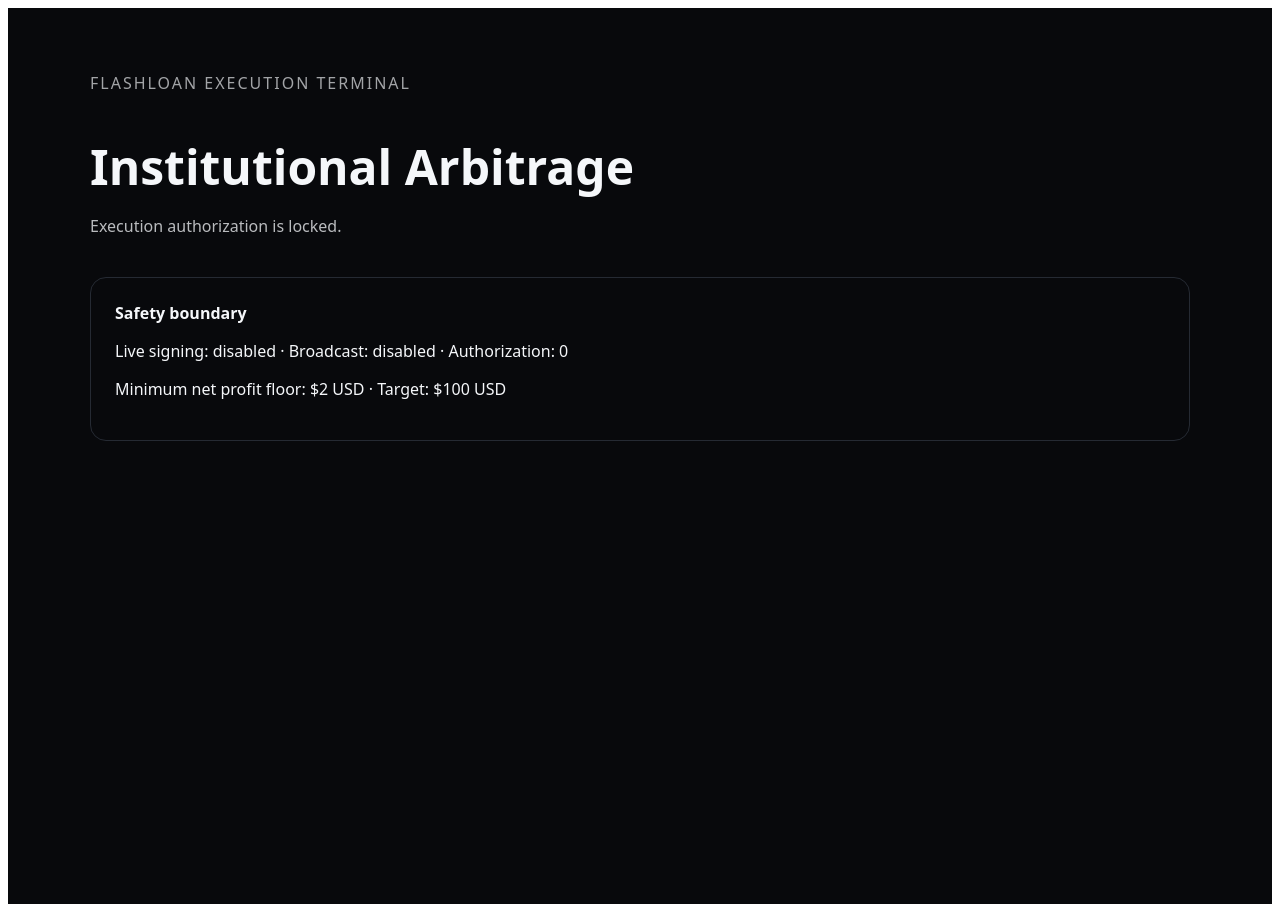
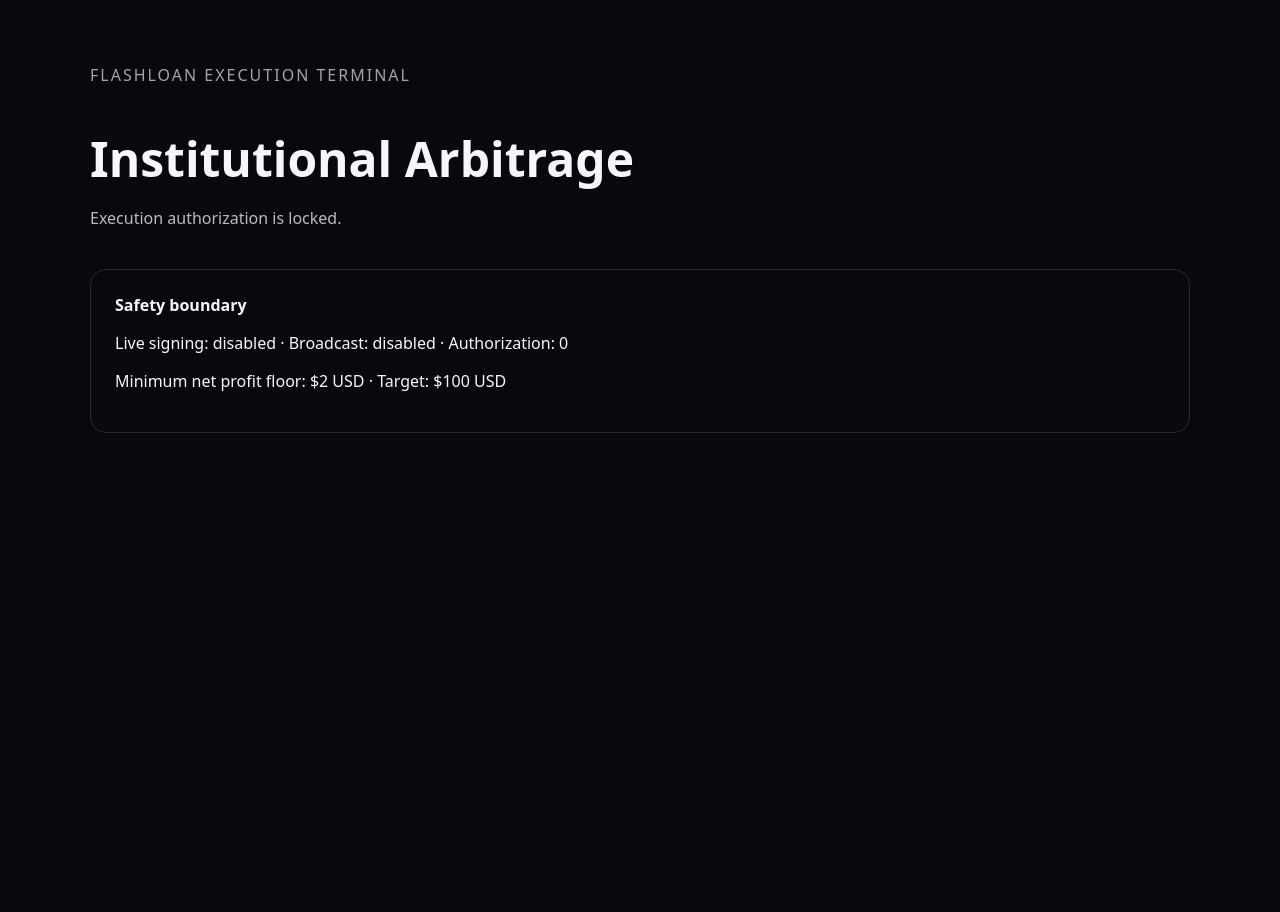
Before and after one commit to Samoolino/Build-Instant-Flashloan-bot, a Next.js app in the folder dapp-dashboard/: page / in a window 1280 px wide. Built offline with nearby package versions, Linux system fonts and the light colour scheme.

Commit message:
fix(dashboard): add required Next.js root layout

```diff
--- /dev/null
+++ b/dapp-dashboard/app/layout.jsx
@@ -0,0 +1,12 @@
+export const metadata = {
+  title: 'Flashloan Execution Terminal',
+  description: 'Institutional arbitrage execution dashboard',
+};
+
+export default function RootLayout({ children }) {
+  return (
+    <html lang="en">
+      <body style={{ margin: 0, background: '#08090c' }}>{children}</body>
+    </html>
+  );
+}
```
